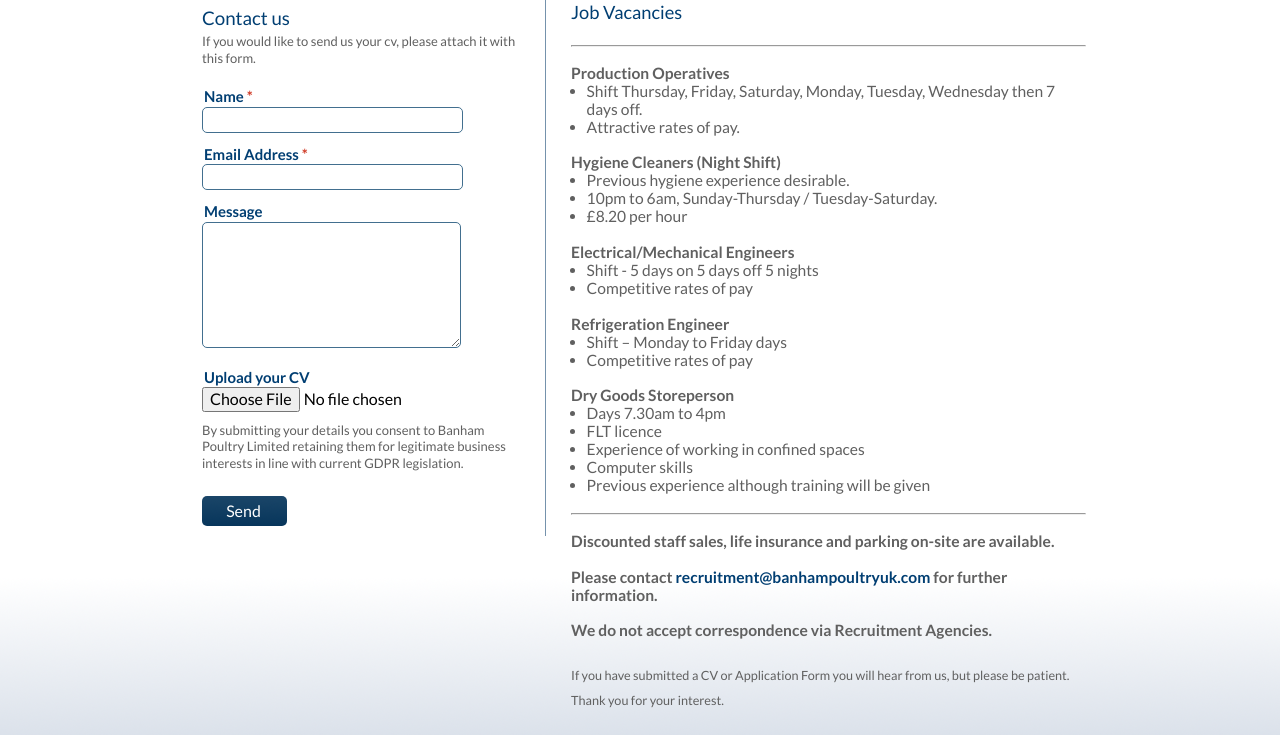
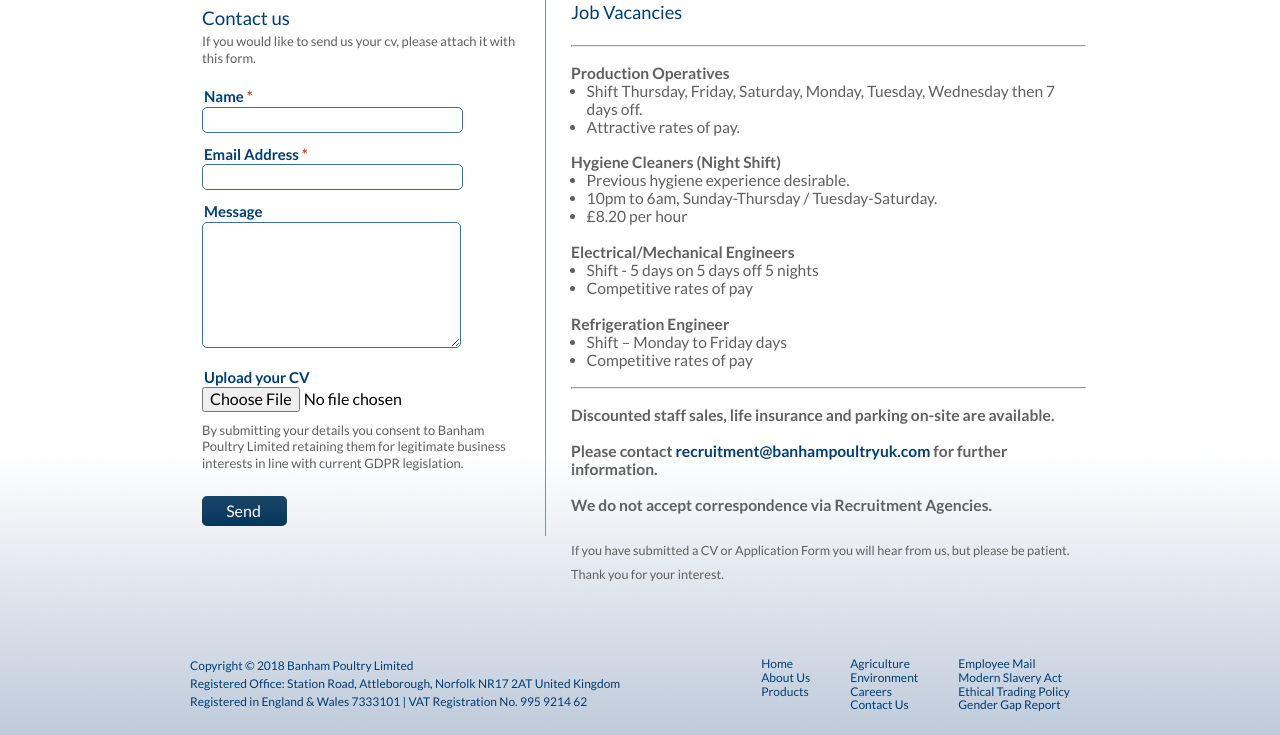
Before and after one commit to BanhamPoultryUK/website, a PHP site: page /careers.php in a window 1280 px wide. Shown: the part 244-979 px from the top of the page. Run offline with PHP 8.4, Linux system fonts and the light colour scheme; some libraries are stand-ins or nearby versions.

Commit message:
Remove Dry Goods Storeperson Advert

```diff
--- a/careers.php
+++ b/careers.php
@@ -102,15 +102,6 @@ Uses the excellent form validation script from JavaScript-coder.com-->
 					<li>Shift – Monday to Friday days
 					<li>Competitive rates of pay
 				</ul>
-				<br>
-				<h4>Dry Goods Storeperson</h4>
-				<ul>
-					<li>Days 7.30am to 4pm
-					<li>FLT licence
-					<li>Experience of working in confined spaces
-					<li>Computer skills
-					<li>Previous experience although training will be given
-				</ul>
 				<!--
 				<p>We have no open positions at this time.</p>
 				-->
```
